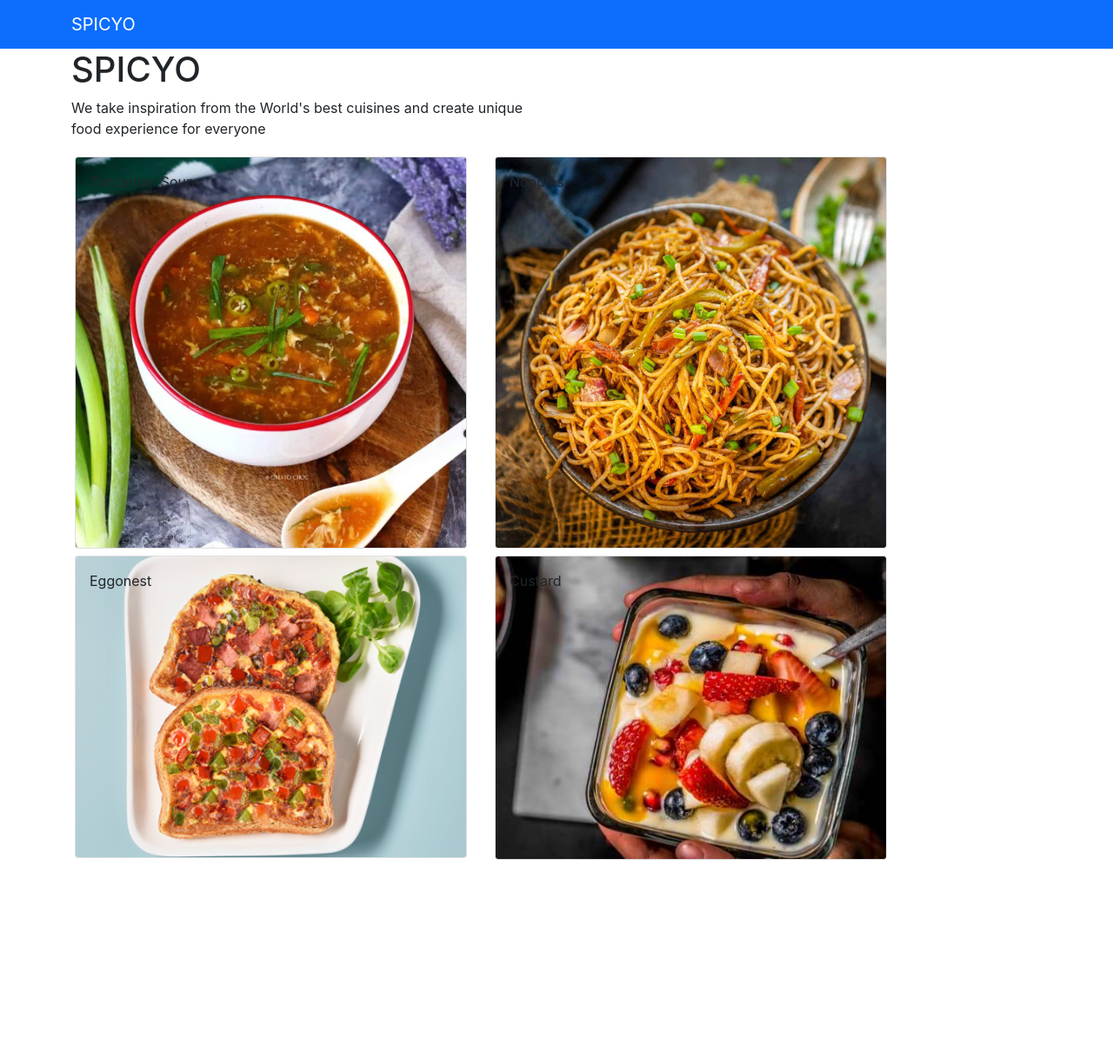
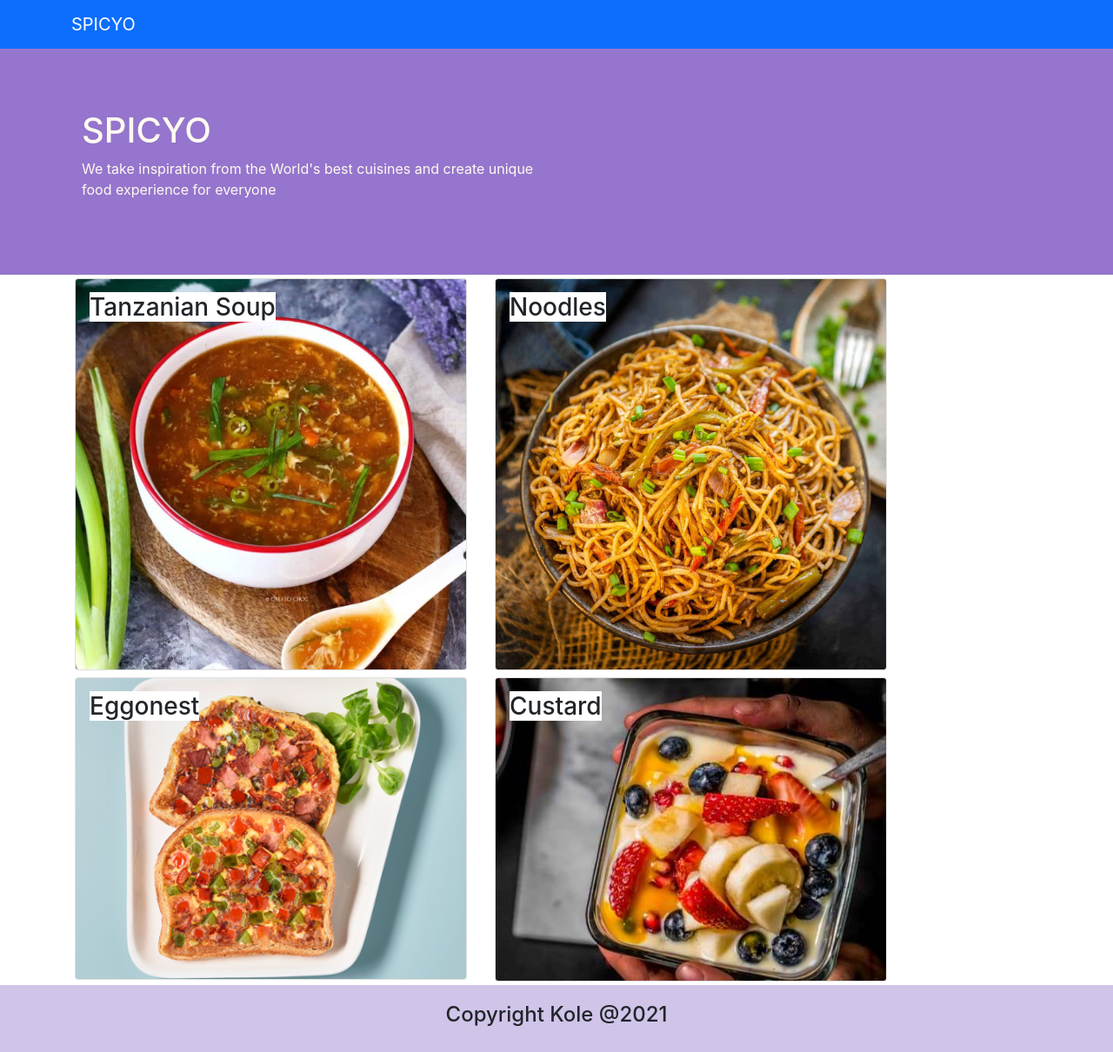
Before and after one commit to kole-swapnil/React-Restaurant-App, a React (Create React App) app: page / in a window 1280 px wide. Shown: the whole page at 87% size. Before the commit the page ends 993 px from the top, so only its background shows below. Built offline with nearby package versions, Linux system fonts and the light colour scheme.

Commit message:
footerComp done

```diff
--- a/src/App.css
+++ b/src/App.css
@@ -36,3 +36,39 @@
     transform: rotate(360deg);
   }
 }
+
+
+
+.row-header{
+  margin:0px auto;
+  padding:0px auto;
+}
+
+.row-content {
+  margin:0px auto;
+  padding: 50px 0px 50px 0px;
+  border-bottom: 1px ridge;
+  min-height:400px;
+}
+
+.footer{
+  background-color: #D1C4E9;
+  margin:0px auto;
+  padding: 20px 0px 20px 0px;
+}
+.jumbotron {
+  padding:70px 30px 70px 30px;
+  margin:0px auto;
+  background: #9575CD ;
+  color:floralwhite;
+}
+
+address{
+  font-size:80%;
+  margin:0px;
+  color:#0f0f0f;
+}
+
+.navbar-dark {
+  background-color: #512DA8;
+}
--- a/src/App.js
+++ b/src/App.js
@@ -1,5 +1,6 @@
 import React, { Component } from 'react';
 import MainComponent from './Components/MainComponent';
+import './App.css'
 
 function App() {
   return(<MainComponent/>)
--- /dev/null
+++ b/src/Components/FooterComponent.js
@@ -0,0 +1,11 @@
+import React from "react";
+
+function Footer() {
+    return(
+        <div className="footer">
+            <h4><center>Copyright Kole @2021</center></h4>
+        </div>
+    )
+}
+
+export default Footer;
--- a/src/Components/MainComponent.js
+++ b/src/Components/MainComponent.js
@@ -2,7 +2,9 @@ import React, { Component } from 'react';
 import Menu from '../Components/MenuComponent';
 import { DISHES } from '../shared/dishes';
 import DishDetail from './DishdetailComponent';
+import Footer from './FooterComponent';
 import Header from './HeaderComponent';
+
 
 class MainComponent extends Component{
     constructor(props) {
@@ -27,6 +29,7 @@ class MainComponent extends Component{
             <Header/>
             <Menu dishes={this.state.dishes} onClick={(dishId) => {this.onDishSelect(dishId)}}/>
             <DishDetail selectedDish={this.state.dishes.filter((dish) => dish.id === this.state.selectedDish)[0]}/>
+            <Footer/>
         </div>
         );
     }
--- a/src/Components/MenuComponent.js
+++ b/src/Components/MenuComponent.js
@@ -7,7 +7,7 @@ function RenderMenuItem({ dish, onClick}) {
         <Card onClick={() => onClick(dish.id)} tag="li">
             <CardImg width="100%" src={dish.image} alt={dish.name}/>
             <CardImgOverlay body className="ml-5">
-                <CardTitle>{dish.name}</CardTitle>
+                <CardTitle><h3><span style={{backgroundColor: "white"}}>{dish.name}</span></h3></CardTitle>
             </CardImgOverlay>
         </Card>
     )
```
